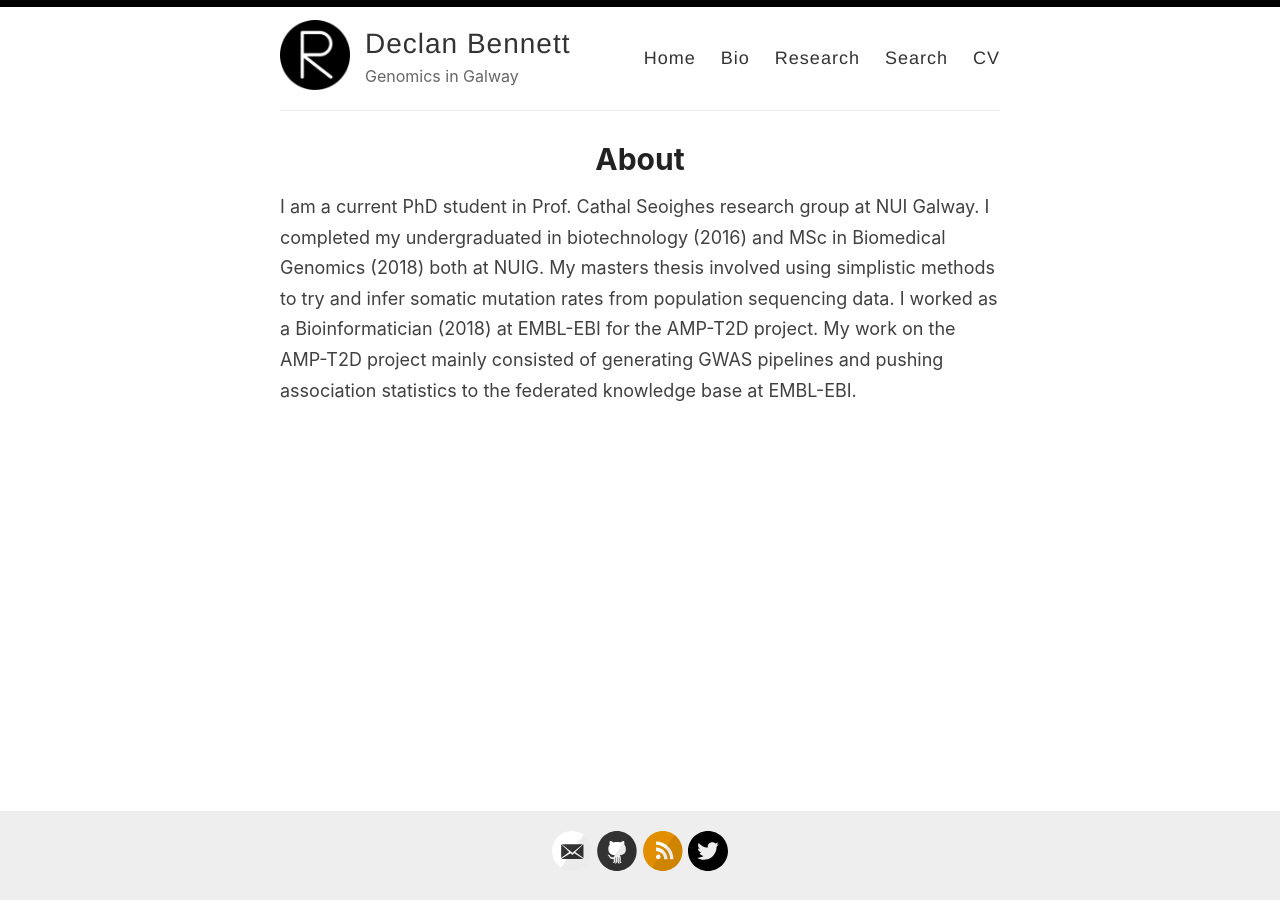
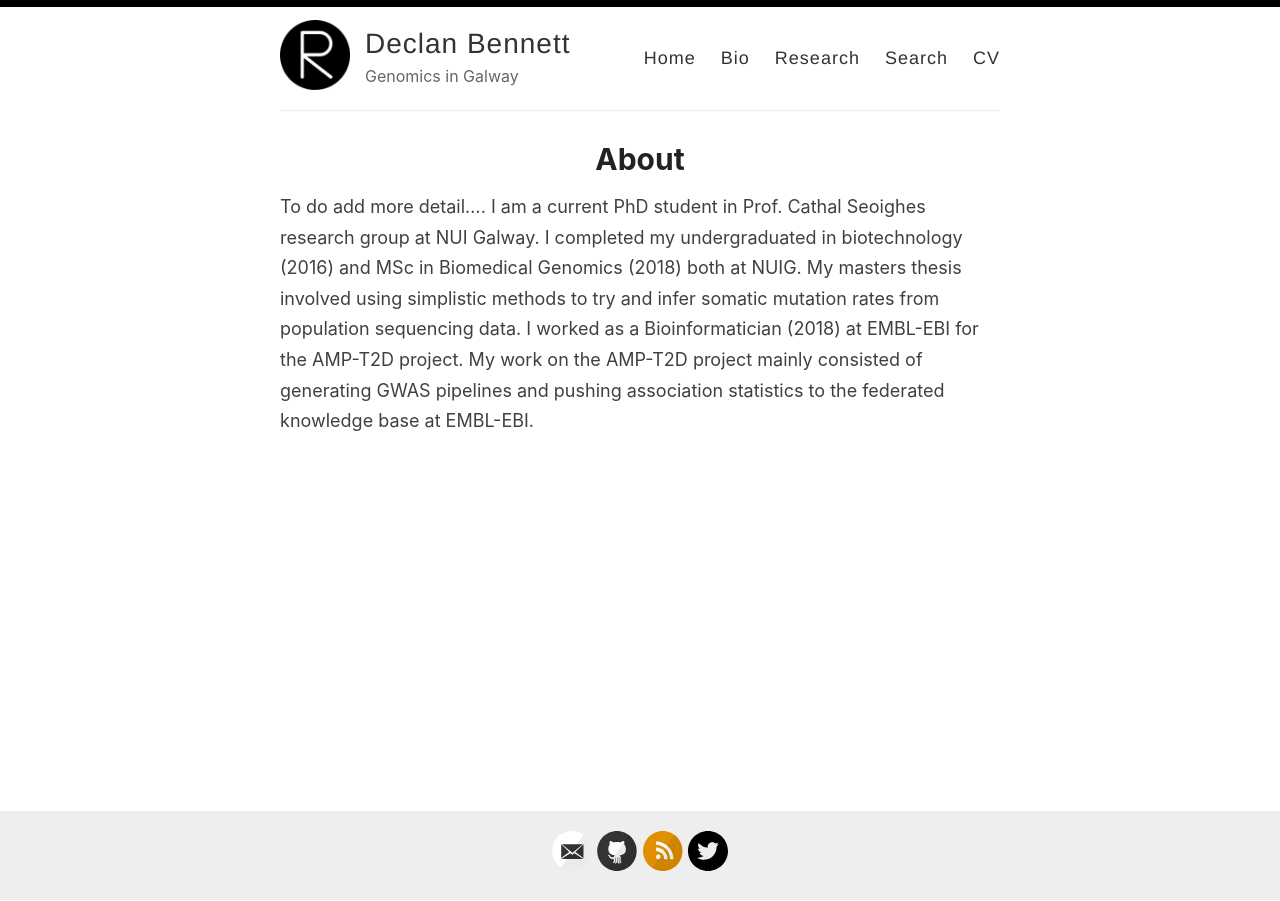
Before and after one commit to declan93/declan93.github.io, a Jekyll site: the page built from _pages/Bio.md, in a window 1280 px wide. Built offline with Jekyll 4.4.1, drawn with Linux system fonts in a browser that asks for light colours.

Commit message:
Update Bio.md

```diff
--- a/_pages/Bio.md
+++ b/_pages/Bio.md
@@ -3,5 +3,5 @@ layout: page
 title: About
 permalink: /Bio/
 ---
-
+To do add more detail....
 I am a current PhD student in Prof. Cathal Seoighes research group at NUI Galway. I completed my undergraduated in biotechnology (2016) and MSc in Biomedical Genomics (2018) both at NUIG. My masters thesis involved using simplistic methods to try and infer somatic mutation rates from population sequencing data. I worked as a Bioinformatician (2018) at EMBL-EBI for the AMP-T2D project. My work on the AMP-T2D project mainly consisted of generating GWAS pipelines and pushing association statistics to the federated knowledge base at EMBL-EBI.
```
